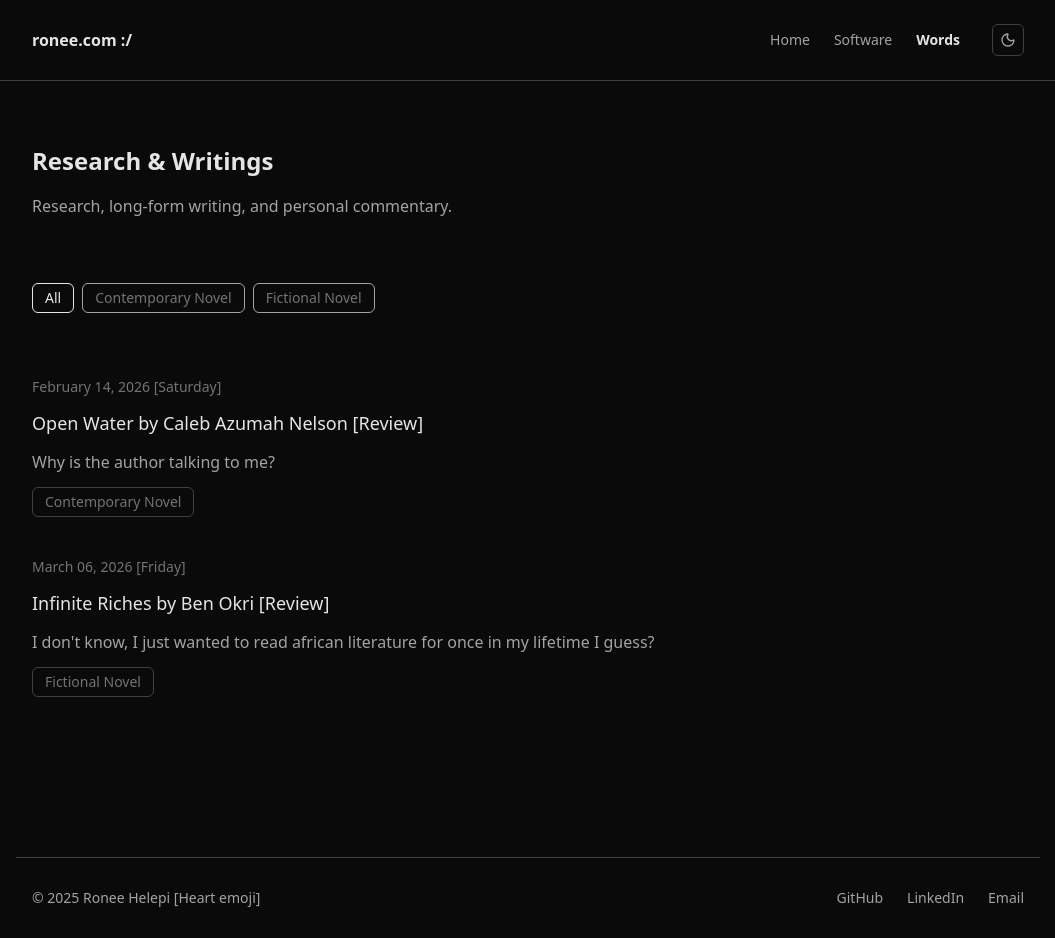
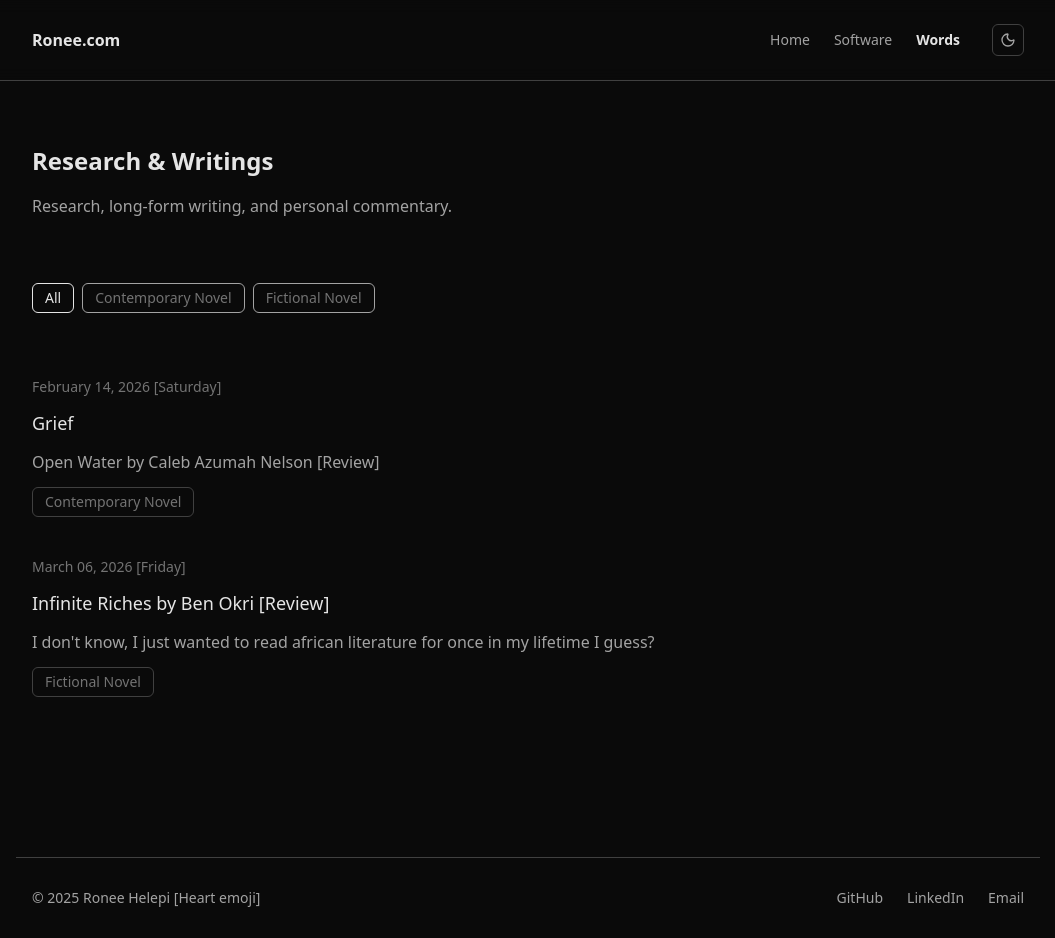
Before and after one commit to RONHEL235/minimal-academic-portfolio, a React (Vite) app: page /writings in a window 1280 px wide. Shown: the whole page, without its empty margins (112-1167 px from the left). Built offline with nearby package versions, Linux system fonts and the light colour scheme.

Commit message:
Final delivery

```diff
--- a/src/components/Navbar.jsx
+++ b/src/components/Navbar.jsx
@@ -25,7 +25,7 @@ export default function Navbar() {
           <div className="flex items-center justify-between h-20">
             {/* NAME */}
             <div className="text-base font-semibold text-neutral-700 dark:text-neutral-200">
-              ronee.com :/{" "}
+              Ronee.com{" "}
             </div>
 
             {/* DESKTOP */}
--- a/src/data/writings.js
+++ b/src/data/writings.js
@@ -1,13 +1,13 @@
 export const writings = [
 {
   slug: "open-water",
-  title: "Open Water by Caleb Azumah Nelson [Review]",
+  title: "Grief",
   date: "February 14, 2026 [Saturday]",
   category: "Reads",
   venue: null,
   tags: ["Contemporary Novel"],
   excerpt:
-    "Why is the author talking to me?",
+    "Open Water by Caleb Azumah Nelson [Review]",
   content: `
 
   `,
```
